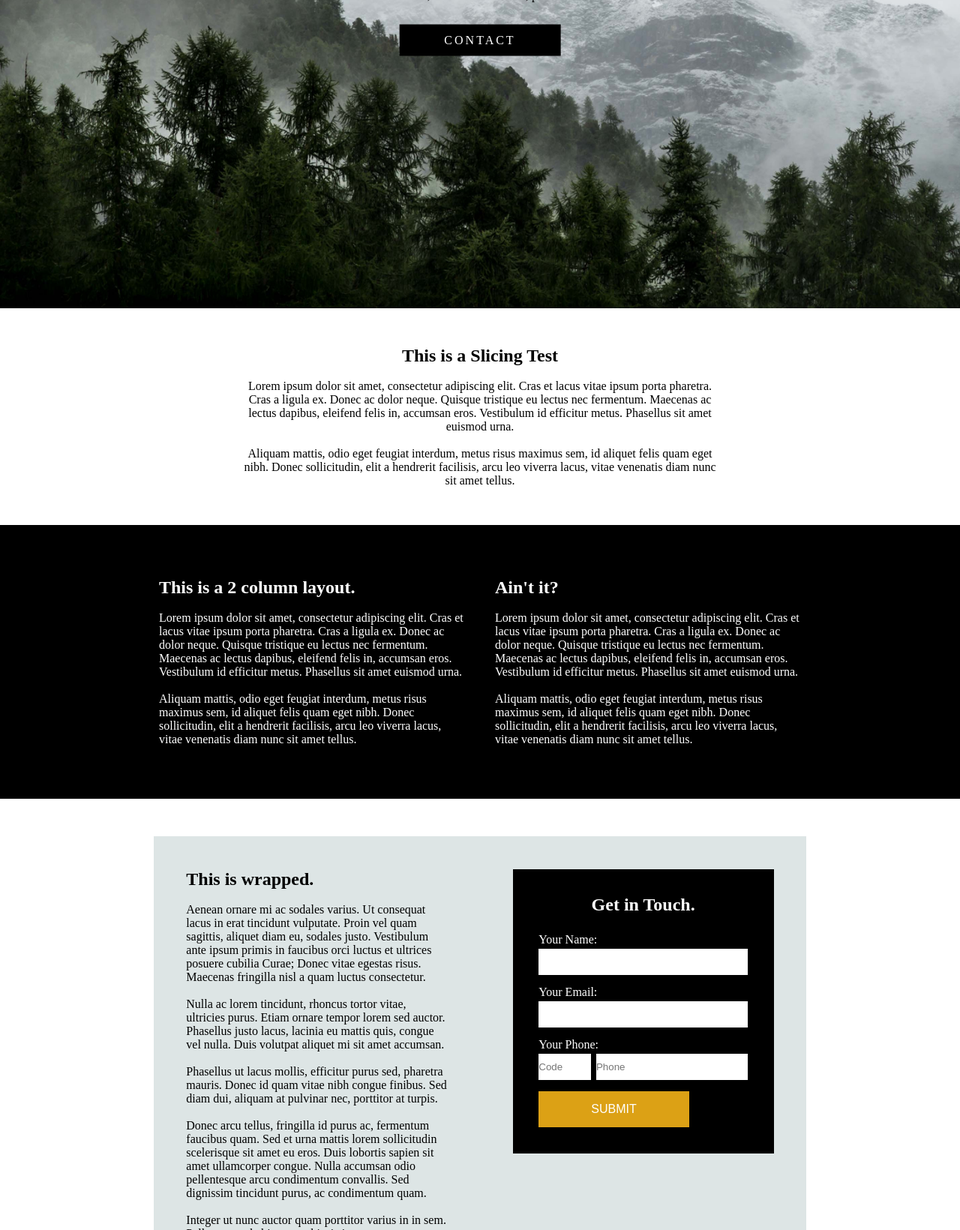
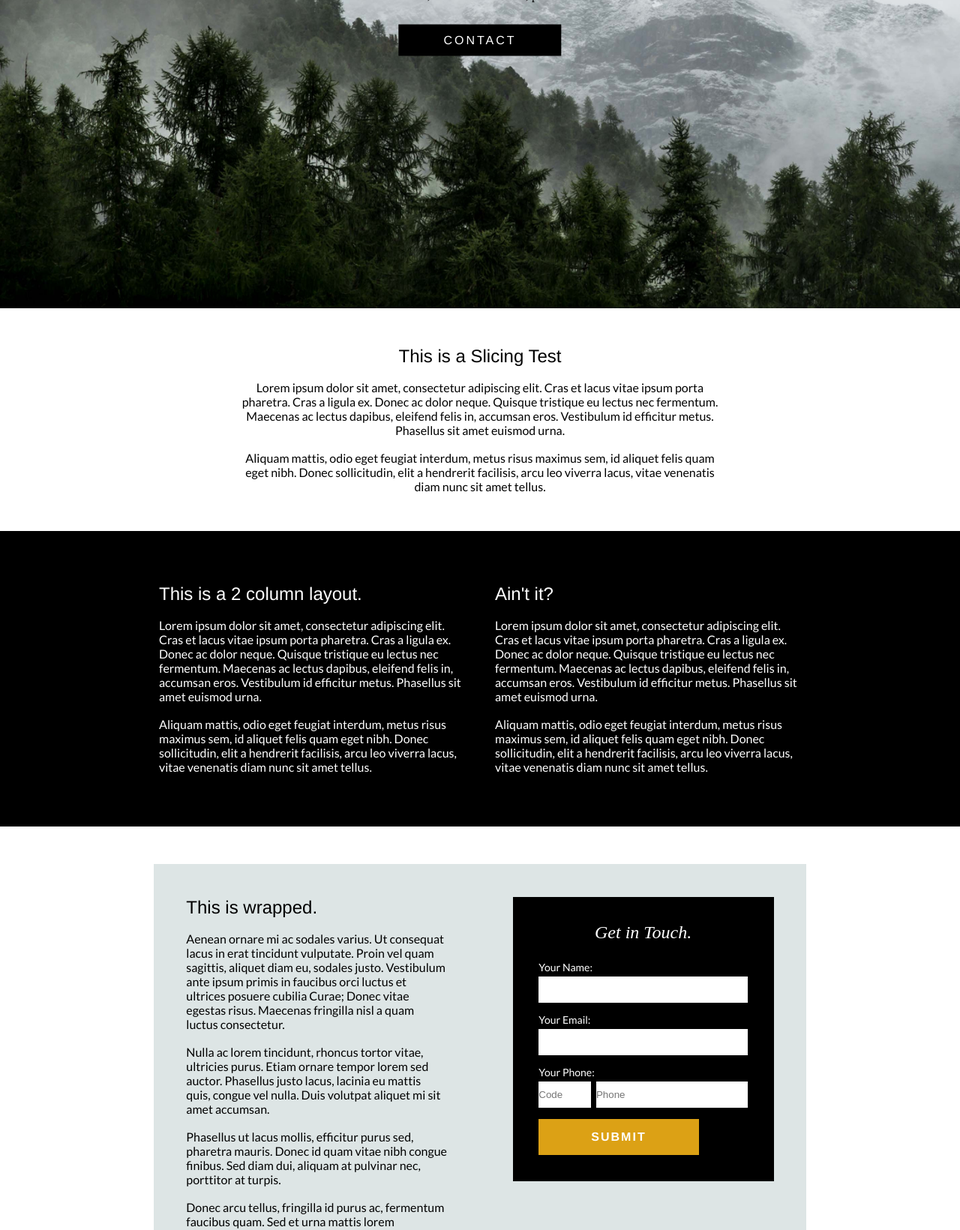
Before and after one commit to JosetteCabrido/beardevsite, a plain HTML site: page index.html in a window 1280 px wide. Shown: the part 389-2029 px from the top of the page at 75% size. Drawn offline with Linux system fonts and the light colour scheme; a web font is replaced by a local one.

Commit message:
Add Fonts

```diff
--- a/index.html
+++ b/index.html
@@ -4,7 +4,9 @@
         <title>BearDev</title>
         <meta name = "viewport" content = "width = devide-width, initial-scale = 1.0">
         <link rel = "stylesheet" href = "style.css">
-        <link rel= "stylesheet" href= "https://cdnjs.cloudflare.com/ajax/libs/font-awesome/4.7.0/css/font-awesome.min.css">
+        <link rel = "stylesheet" href = "https://cdnjs.cloudflare.com/ajax/libs/font-awesome/4.7.0/css/font-awesome.min.css">
+        <link rel = "stylesheet" href = "https://fonts.googleapis.com/css?family=Sorts Mill Goudy">
+        <link rel = "stylesheet" href = "https://fonts.googleapis.com/css?family=Lato">
     </head>
     <body>
         <nav>
--- a/style.css
+++ b/style.css
@@ -1,3 +1,16 @@
+/*Fonts*/
+@font-face
+{
+    font-family: 'Proxima Nova';
+    src:    url('proximanova-regular-webfont.eot');
+    src:    url('proximanova-regular-webfont.eot?#iefix') format('embedded-opentype'),
+            url('proximanova-regular-webfont.woff2') format('woff2'),
+            url('proximanova-regular-webfont.woff') format('woff'),
+            url('proximanova-regular-webfont.ttf') format('truetype'),
+            url('proximanova-regular-webfont.svg#proxima_nova_regula') format('svg');
+    font-weight: normal;
+	font-style: normal;
+}
 /*--------------------Main--------------------*/
 *
 {
@@ -44,6 +57,7 @@ nav ul li a
     font-size: 16px;
     text-transform: uppercase;
     letter-spacing: 3px;
+    font-family: 'proxima_nova_rgregular', Helvetica, Arial, sans-serif;
 }
 .fa
 {
@@ -88,6 +102,15 @@ header
     left: 50%;
     transform: translate(-50%, -50%);
 }
+header h1
+{
+    font-family: 'proxima_nova_rgregular', Helvetica, Arial, sans-serif;
+    font-weight: lighter;
+}
+header p
+{
+    font-family: 'Sorts Mill Goudy';
+}
 .headerbtn
 {
     display: inline-block;
@@ -102,6 +125,7 @@ header
     font-size: 16px;
     letter-spacing: 3px;
     text-transform: uppercase;
+    font-family: 'proxima_nova_rgregular', Helvetica, Arial, sans-serif;
 
     cursor: pointer;
 }
@@ -112,7 +136,15 @@ header
     padding: 50px 25%;
     text-align: center;
 }
-
+.onecolumn h2
+{
+    font-family: 'proxima_nova_rgregular', Helvetica, Arial, sans-serif;
+    font-weight: lighter;
+}
+.onecolumn p
+{
+    font-family: 'Lato';
+}
 /*For Second Section*/
     .twocolumn
     {
@@ -129,9 +161,15 @@ header
         padding: 20px;
         color:#ffffff;
     }
+    .column h2
+    {
+        font-family: 'proxima_nova_rgregular', Helvetica, Arial, sans-serif;
+        font-weight: lighter;
+    }
     .column p
     {
         font-size: 16px;
+        font-family: 'Lato';
     }
 
     /* For Third Section*/
@@ -152,6 +190,15 @@ header
         color:#000000;
         padding: 5%
     }
+    .wrappedcolumn h2
+    {
+        font-family: 'proxima_nova_rgregular', Helvetica, Arial, sans-serif;
+        font-weight: lighter;
+    }
+    .wrappedcolumn p
+    {
+        font-family: 'Lato';
+    }
     .contactform
     {
         background: #000000;
@@ -161,12 +208,15 @@ header
     .contactform h2
     {
         text-align: center;
-        margin-bottom: 20px
+        margin-bottom: 20px;
+        font-family: 'Sorts Mill Goudy';
+        font-style: italic;
     }
     .contactform label
     {
-        font-size: 16px;
+        font-size: 14px;
         line-height: 25px;
+        font-family: 'Lato';
     }
     input[type=text], input[type=email]
     {
@@ -189,10 +239,13 @@ header
         font-size: 16px;
         cursor: pointer;
         text-transform: uppercase;
+        font-family: 'proxima_nova_rgregular', Helvetica, Arial, sans-serif;
+        font-weight: bold;
+        letter-spacing: 2px;
     }
-    footer
+    footer .column p
     {
-        font-size: 10px
+        font-size: 10px;
     }
 
 /*--------------------For responsiveness--------------------*/
@@ -315,6 +368,14 @@ header
         text-align: center!important;
         float: none!important;
     }
+    footer img
+    {
+        display: block;
+        margin-left: auto;
+        margin-right: auto;
+        height: 40%;
+    }
+
 
 }
 
@@ -366,17 +427,4 @@ header
             padding: 12.5px 65px;
             font-size: 12px;
         }
-
-        /*For Footer*/
-        footer
-        {
-            font-size: 8px;
-        }
-        footer img
-        {
-            display: block;
-            margin-left: auto;
-            margin-right: auto;
-            height: 40%;
-        }
 }
```
